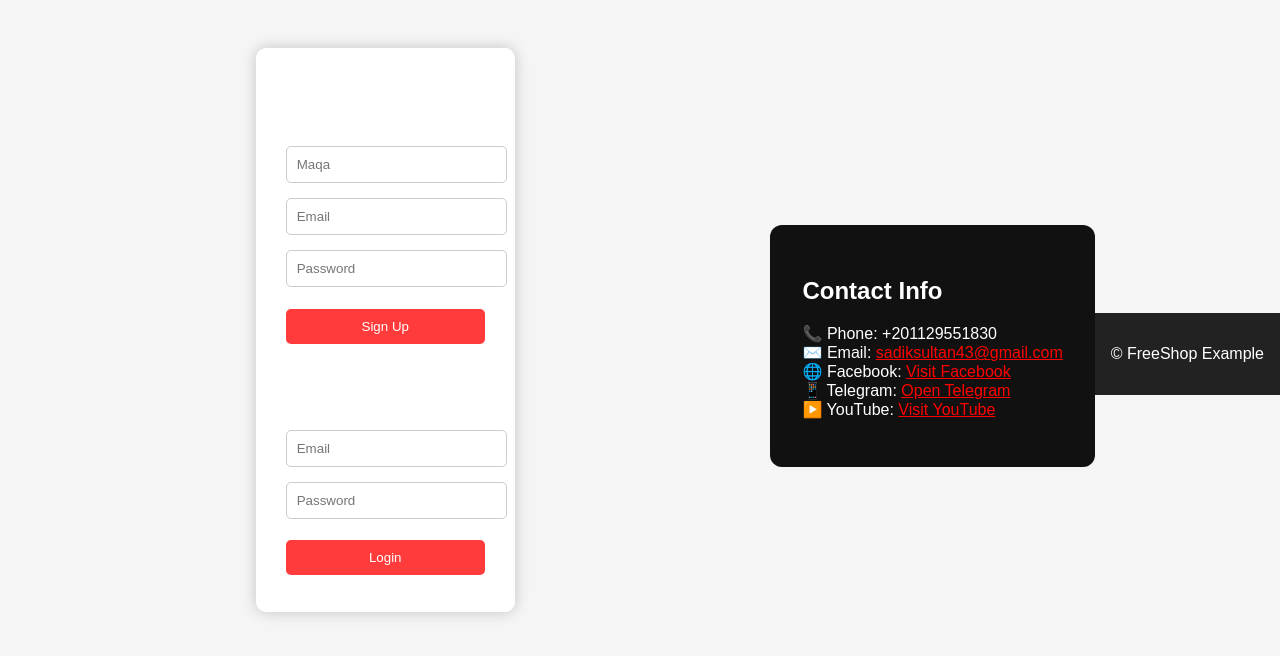
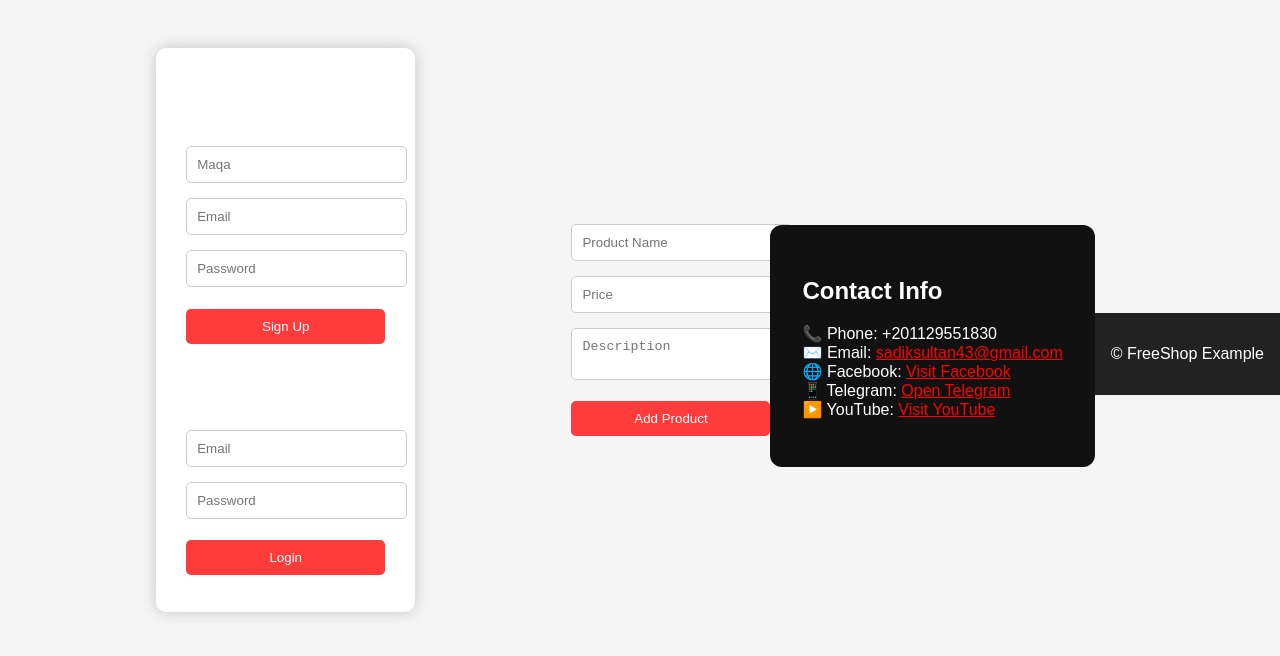
Before and after one commit to sadiksultan1/freeshop, a plain HTML site: page index.html in a window 1280 px wide. Shown: the part 70-726 px from the top of the page. Drawn offline with Linux system fonts and the light colour scheme.

Commit message:
Fixed JS folder path

```diff
--- a/index.html
+++ b/index.html
@@ -30,6 +30,16 @@
 </main>
 
 
+
+<form id="productForm">
+      <input type="text" id="name" placeholder="Product Name" required>
+      <input type="number" id="price" placeholder="Price" required>
+      <textarea id="description" placeholder="Description" required></textarea>
+      <button type="submit">Add Product</button>
+    </form>
+
+
+
 <section id="contact" style="margin-top:2rem;background:#111;padding:2rem;border-radius:12px;">
   <h2>Contact Info</h2>
   <ul style="list-style:none;padding:0;">
@@ -48,6 +58,8 @@
 <footer>
   © FreeShop Example
 </footer>
+
+<script type="module" src="js/main.js"></script>
 
 <script type="module">
 import { signupUser, loginUser } from './js/auth.js';
```
